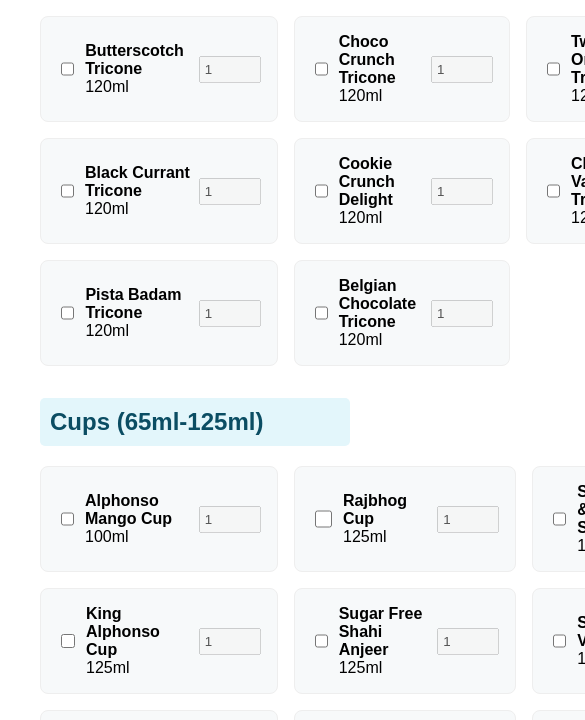
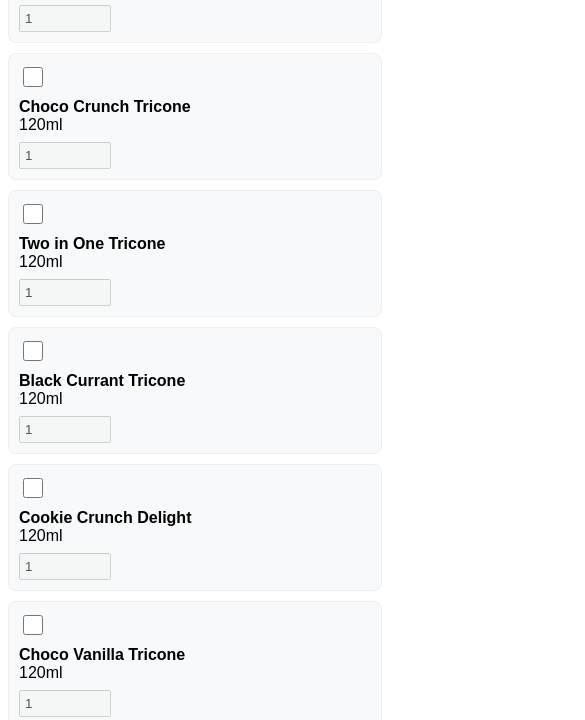
Before and after one commit to babbu-mart/amul-selector, a plain HTML site: page docs/index.html in a window 390 px wide. Shown: the part 243-963 px from the top of the page, 585 px wide, since content can reach past the window. Drawn offline with Linux system fonts and the light colour scheme.

Commit message:
mobile responsive

```diff
--- a/docs/index.html
+++ b/docs/index.html
@@ -14,6 +14,45 @@
         .quantity-input{width:50px;padding:4px;}
         .product-info{flex-grow:1;}
         .btn{margin:16px 0;background:#059;text-decoration:none;color:#fff;padding:14px 24px;border-radius:6px;font-weight:bold;font-size:18px;border:none;cursor:pointer;}
+
+        /* Responsive styles */
+        @media (max-width: 900px) {
+            .product-list {
+                grid-template-columns: 1fr 1fr;
+            }
+        }
+        @media (max-width: 600px) {
+            body {
+                margin: 8px;
+                font-size: 16px;
+            }
+            h1 {
+                font-size: 1.4em;
+            }
+            h2 {
+                font-size: 1.1em;
+                padding: 7px;
+            }
+            .product-list {
+                grid-template-columns: 1fr;
+                gap: 10px;
+            }
+            .item {
+                flex-direction: column;
+                align-items: flex-start;
+                padding: 10px;
+                font-size: 1em;
+            }
+            .btn {
+                width: 100%;
+                font-size: 1em;
+                padding: 12px 0;
+            }
+            .quantity-input {
+                width: 100%;
+                max-width: 80px;
+            }
+        }
     </style>
 </head>
 <body>
```
